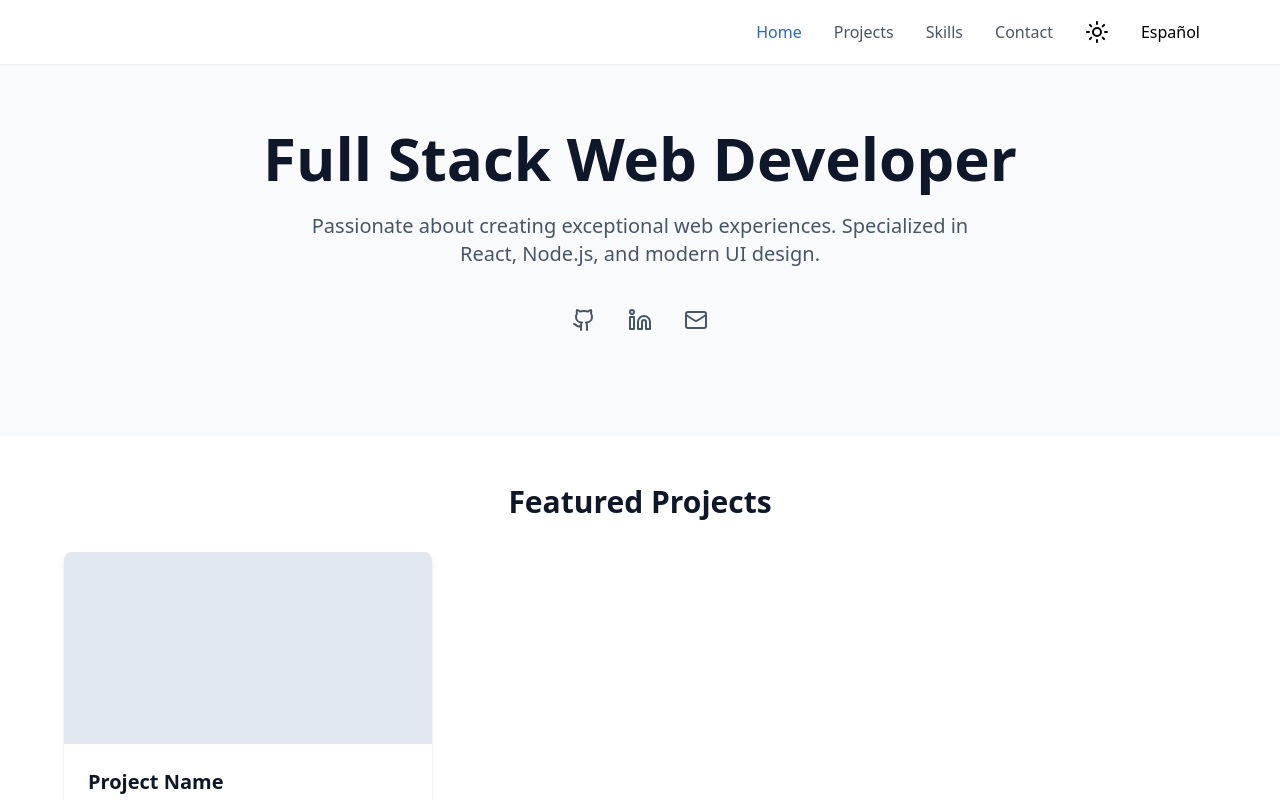
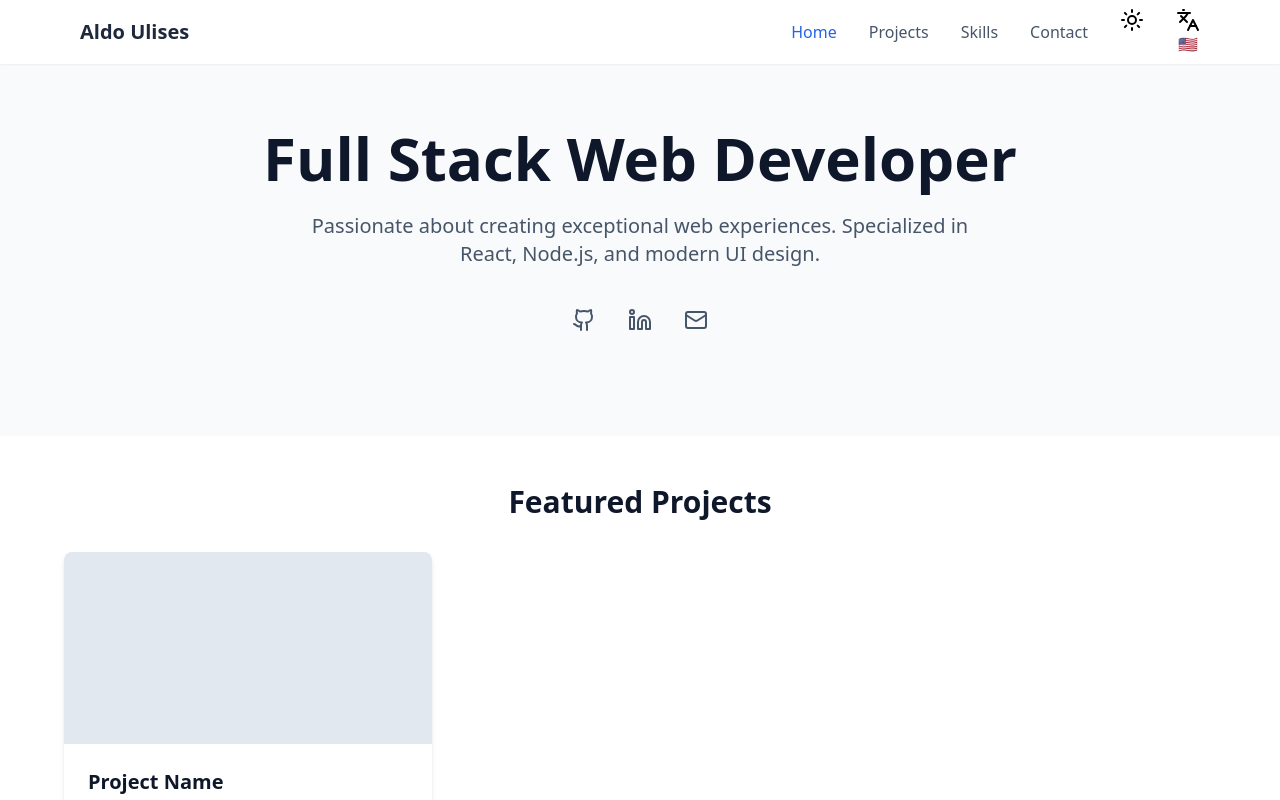
Before and after one commit to UliBecerra/portfolio2025, a Next.js app: page / in a window 1280 px wide. Shown: the top 800 px of the page. Built offline with nearby package versions, Linux system fonts and the light colour scheme.

Commit message:
Update transition color

```diff
--- a/app/globals.css
+++ b/app/globals.css
@@ -1,3 +1,19 @@
 @tailwind base;
 @tailwind components;
 @tailwind utilities;
+
+@layer base {
+    body{
+        transition: background-color 0.75s ease, color 0.75s ease;
+        -webkit-transition: background-color 1000ms linear;
+    -ms-transition: background-color 1000ms linear;
+    transition: background-color 1000ms linear;
+    }
+}
+
+div {
+    transition: background-color 0.75s ease, color 0.75s ease;
+    -webkit-transition: background-color 1000ms linear;
+    -ms-transition: background-color 1000ms linear;
+    transition: background-color 1000ms linear;
+}
--- a/app/page.tsx
+++ b/app/page.tsx
@@ -1,7 +1,7 @@
 // pages/index.js
 "use client";
 import React, { useState, useEffect } from 'react';
-import { Menu, X, Github, Linkedin, Mail, ExternalLink, Sun, Moon } from 'lucide-react';
+import { Menu, X, Github, Linkedin, Mail, ExternalLink, Sun, Moon, Languages } from 'lucide-react';
 import { useTranslation } from 'react-i18next';
 import i18n  from './data/i18n';
 
@@ -63,6 +63,7 @@ const Portfolio = () => {
         <div className="flex justify-between items-center h-16">
           <a href="#" className="text-xl font-bold text-slate-800 dark:text-slate-200">
             {/* Logo or Brand */}
+            Aldo Ulises
           </a>
 
           {/* Desktop Navigation */}
@@ -82,7 +83,7 @@ const Portfolio = () => {
             ))}
             { (theme === 'light') ? <Sun size={24} onClick={toggleTheme} /> : <Moon size={24} onClick={toggleTheme} /> }
             <button onClick={toggleLanguage} className="ml-4">
-                {language === 'en' ? 'Español' : 'English'}
+                <Languages size={24} /> {language === 'en' ? '🇺🇸' : '🇲🇽'}
               </button>
           </div>
 
--- a/tailwind.config.ts
+++ b/tailwind.config.ts
@@ -9,10 +9,21 @@ export default {
   ],
   theme: {
     extend: {
+      transitionProperty: {
+        'background-color': 'background-color',
+        'border-color': 'border-color',
+        'color': 'color',
+        'fill': 'fill',
+        'stroke': 'stroke',
+      },
+      transitionDuration: {
+        '1000': '1000ms',
+      },
       colors: {
         background: "var(--background)",
         foreground: "var(--foreground)",
       },
+
     },
   },
   plugins: [],
```
